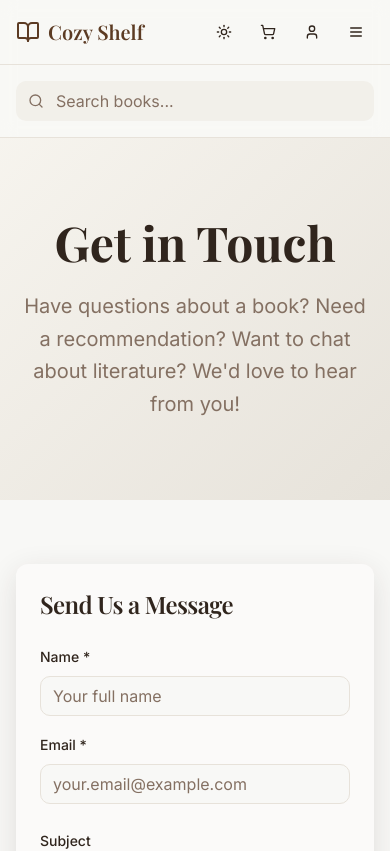
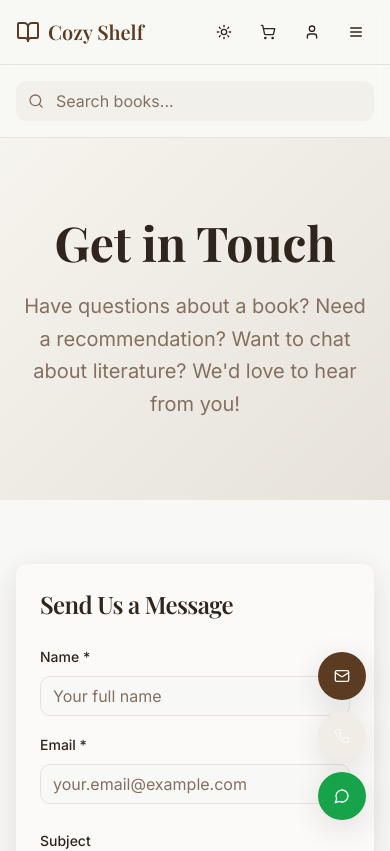
Before and after one commit to Akshradavid/cozy-shelf-toggle, a React (Vite) app: page /contact in a window 390 px wide. Shown: the top 851 px of the page. Built offline with nearby package versions, Linux system fonts and the light colour scheme.

Commit message:
Add floating contact buttons
Adds floating email, call, and WhatsApp buttons to the UI. Clicking the email button opens the default email client with a pre-filled address, and clicking the WhatsApp button opens a WhatsApp chat with a pre-filled phone number.

```diff
--- /dev/null
+++ b/src/components/floating-contact.tsx
@@ -0,0 +1,47 @@
+import { Mail, Phone, MessageCircle } from "lucide-react";
+import { Button } from "@/components/ui/button";
+
+export function FloatingContact() {
+  const handleEmail = () => {
+    window.location.href = "mailto:akshradavid@gmail.com";
+  };
+
+  const handleCall = () => {
+    window.location.href = "tel:+919565341223";
+  };
+
+  const handleWhatsApp = () => {
+    window.open("https://wa.me/919565341223", "_blank");
+  };
+
+  return (
+    <div className="fixed bottom-6 right-6 flex flex-col gap-3 z-50">
+      <Button
+        onClick={handleEmail}
+        size="icon"
+        className="h-12 w-12 rounded-full shadow-warm bg-primary hover:bg-primary/90"
+        aria-label="Send Email"
+      >
+        <Mail className="h-5 w-5" />
+      </Button>
+
+      <Button
+        onClick={handleCall}
+        size="icon"
+        className="h-12 w-12 rounded-full shadow-warm bg-secondary hover:bg-secondary/80"
+        aria-label="Call Us"
+      >
+        <Phone className="h-5 w-5" />
+      </Button>
+
+      <Button
+        onClick={handleWhatsApp}
+        size="icon"
+        className="h-12 w-12 rounded-full shadow-warm bg-green-600 hover:bg-green-700 text-white"
+        aria-label="WhatsApp"
+      >
+        <MessageCircle className="h-5 w-5" />
+      </Button>
+    </div>
+  );
+}
--- a/src/pages/Contact.tsx
+++ b/src/pages/Contact.tsx
@@ -6,6 +6,7 @@ import { Textarea } from "@/components/ui/textarea";
 import { Card, CardContent, CardHeader, CardTitle } from "@/components/ui/card";
 import { Label } from "@/components/ui/label";
 import { useToast } from "@/hooks/use-toast";
+import { FloatingContact } from "@/components/floating-contact";
 
 export default function Contact() {
   const [formData, setFormData] = useState({
@@ -244,6 +245,8 @@ export default function Contact() {
           </Card>
         </div>
       </div>
+
+      <FloatingContact />
     </div>
   );
 }
```
